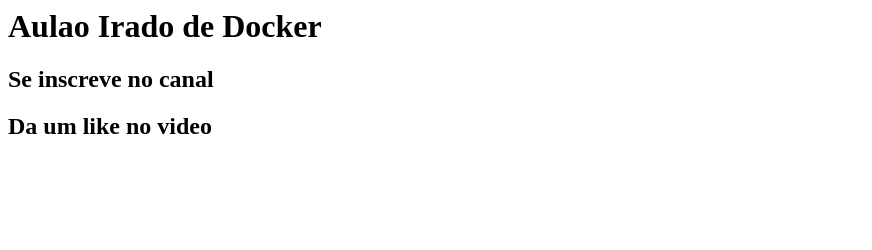
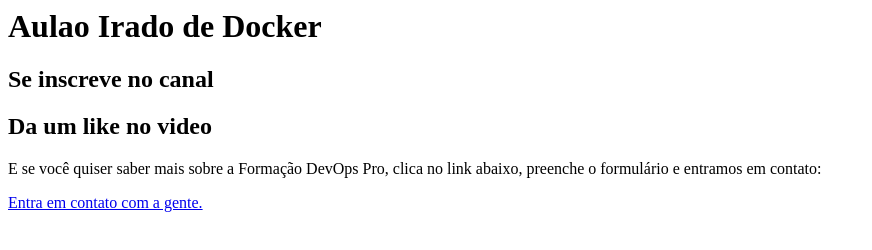
Before and after one commit to fabricioveronez/live-aquecimento-docker, a plain HTML site: page index.html in a window 1280 px wide. Shown: the whole page, without its empty margins (0-872 px from the left). Drawn offline with Linux system fonts and the light colour scheme.

Commit message:
Acerto na página

```diff
--- a/index.html
+++ b/index.html
@@ -1,3 +1,7 @@
 <h1>Aulao Irado de Docker</h1>
 <h2>Se inscreve no canal</h2>
 <h2>Da um like no video</h2>
+
+<p>E se você quiser saber mais sobre a Formação DevOps Pro, clica no link abaixo, preenche o formulário e entramos em contato:</p>
+
+<a href="https://dvpro.co/aulao-docker" target="_blank" rel="noopener noreferrer">Entra em contato com a gente.</a>
```
